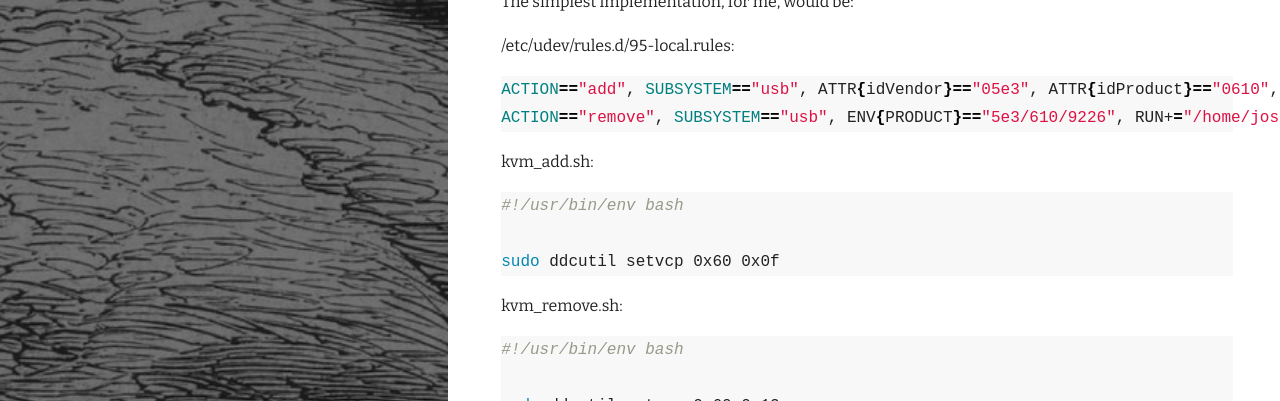
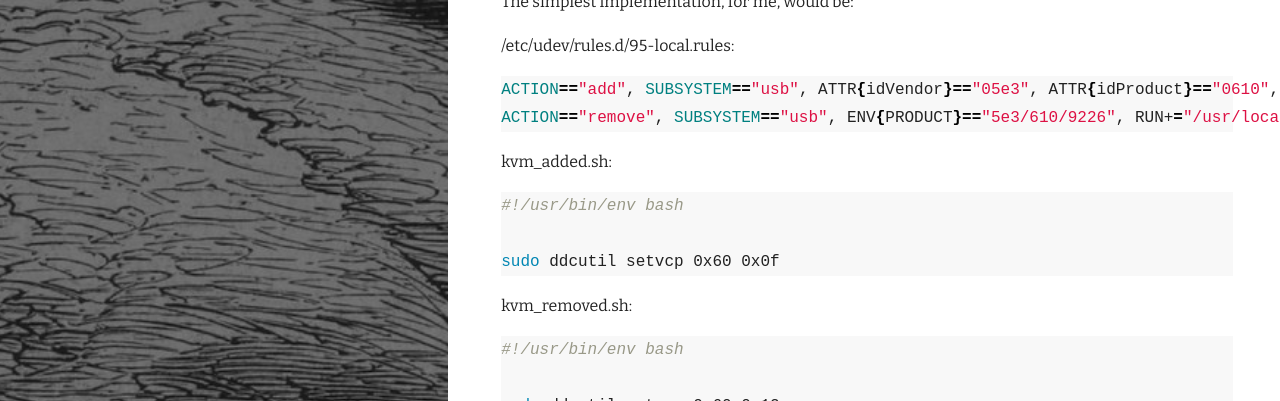
Before and after one commit to pallamidessi/blog, a Jekyll site: the page built from _posts/2020-09-05-kvm-display-linux.md, in a window 1280 px wide. Shown: the part 2323-2724 px from the top of the page. Built offline with Jekyll 4.4.1, drawn with Linux system fonts in a browser that asks for light colours; nearby versions of some CDN libraries.

Commit message:
Cleanup kvm article; move scripts in /usr/local/bin

```diff
--- a/_posts/2020-09-05-kvm-display-linux.md
+++ b/_posts/2020-09-05-kvm-display-linux.md
@@ -112,18 +112,18 @@
 
 /etc/udev/rules.d/95-local.rules:
 ~~~ bash
-ACTION=="add", SUBSYSTEM=="usb", ATTR{idVendor}=="05e3", ATTR{idProduct}=="0610", RUN+="/home/joseph/kvm_add.sh"
-ACTION=="remove", SUBSYSTEM=="usb", ENV{PRODUCT}=="5e3/610/9226", RUN+="/home/joseph/kvm_remove.sh"
+ACTION=="add", SUBSYSTEM=="usb", ATTR{idVendor}=="05e3", ATTR{idProduct}=="0610", RUN+="/usr/local/bin/kvm_added.sh"
+ACTION=="remove", SUBSYSTEM=="usb", ENV{PRODUCT}=="5e3/610/9226", RUN+="/usr/local/bin/kvm_removed.sh"
 ~~~
 
-kvm_add.sh:
+kvm_added.sh:
 ~~~ bash
 #!/usr/bin/env bash
 
 sudo ddcutil setvcp 0x60 0x0f
 ~~~
 
-kvm_remove.sh:
+kvm_removed.sh:
 ~~~ bash
 #!/usr/bin/env bash
 
```
